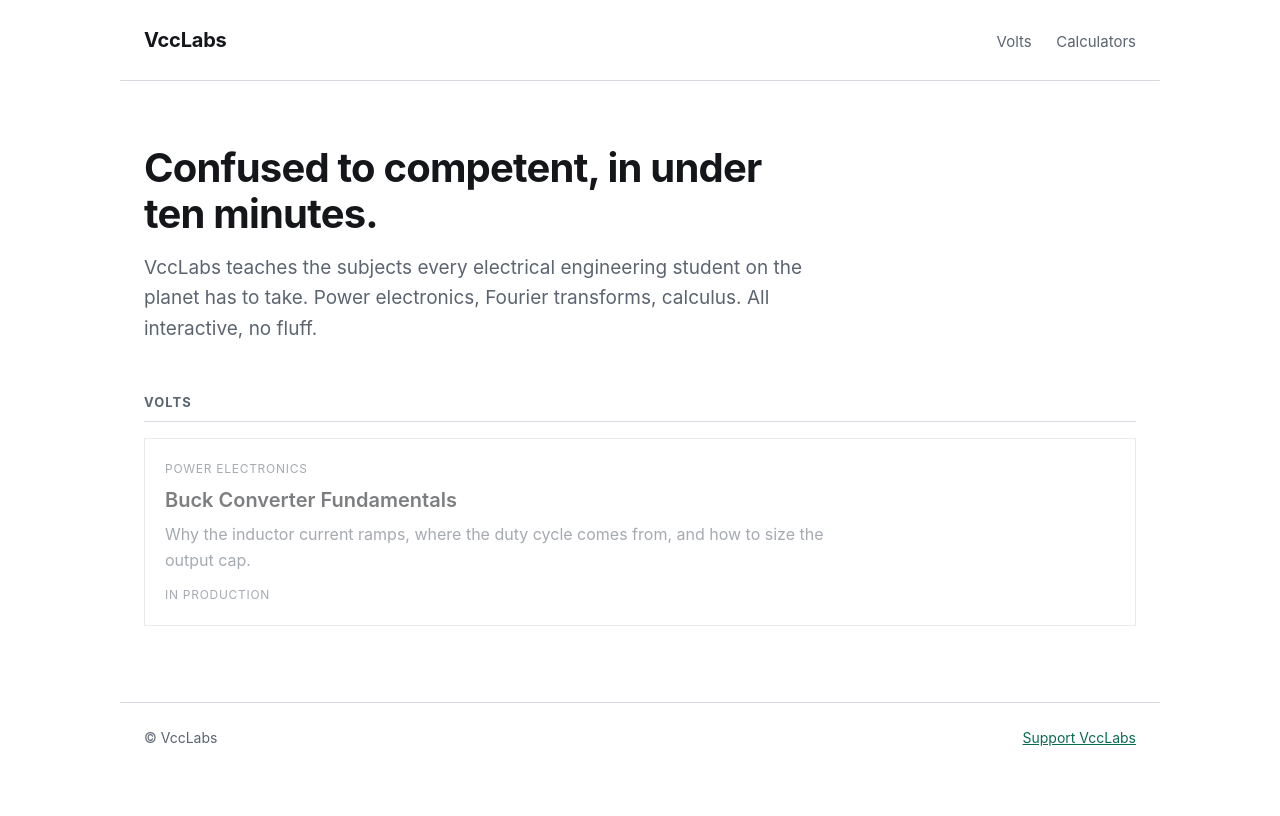
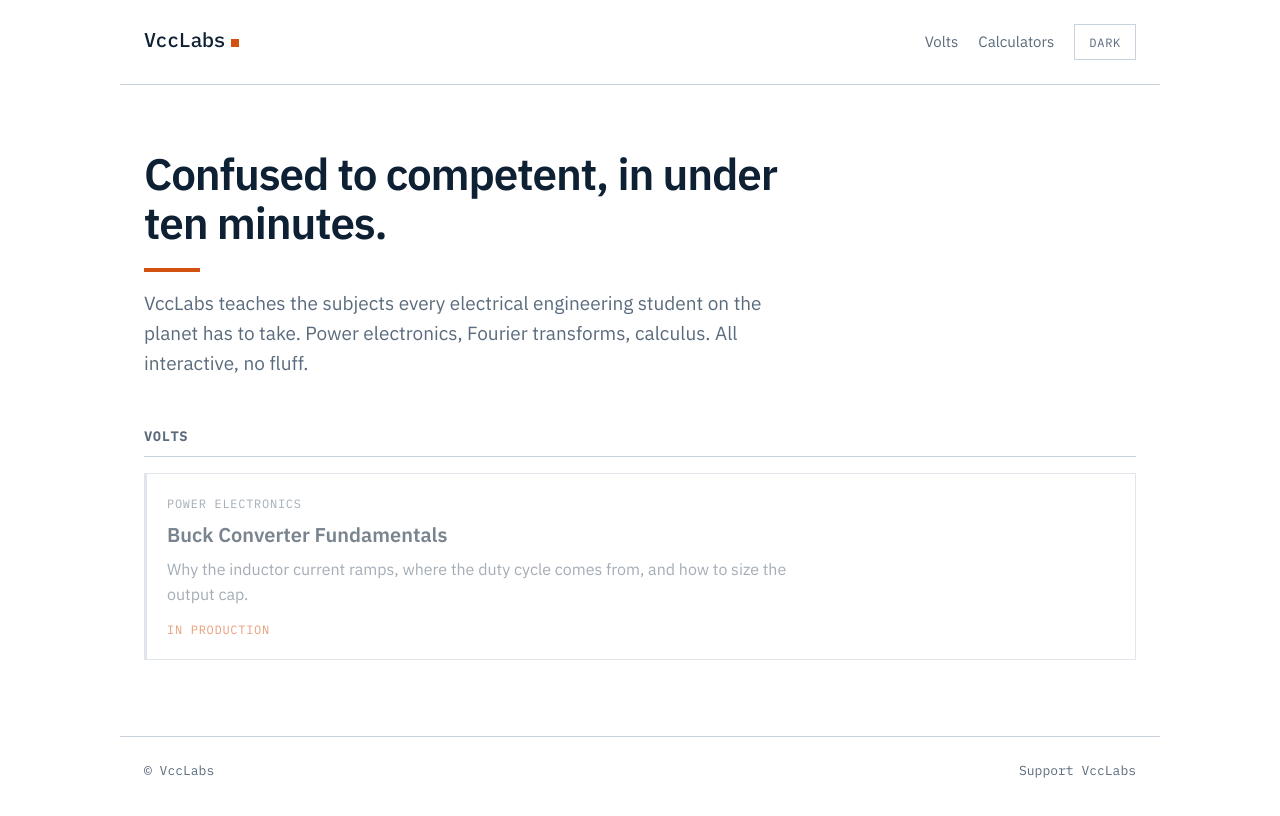
Before and after one commit to TheChipMaker/vcclabs-website, an Eleventy site: page src/index.njk in a window 1280 px wide. Built offline with nearby package versions, Linux system fonts and the light colour scheme; Eleventy itself is replaced by a stand-in of ours; files that its build step writes are made by us from their sources.

Commit message:
Add navy/orange brand palette, IBM Plex typography, and persistent dark/light toggle

```diff
--- a/src/_includes/base.njk
+++ b/src/_includes/base.njk
@@ -5,12 +5,28 @@
 <meta name="viewport" content="width=device-width, initial-scale=1">
 <title>{{ title }} — {{ site.title }}</title>
 <meta name="description" content="{{ description or site.description }}">
+<link rel="preconnect" href="https://fonts.googleapis.com">
+<link rel="preconnect" href="https://fonts.gstatic.com" crossorigin>
+<link rel="stylesheet" href="https://fonts.googleapis.com/css2?family=IBM+Plex+Mono:wght@400;500&family=IBM+Plex+Sans:wght@400;500;600;700&display=swap">
 <link rel="stylesheet" href="/assets/css/site.css">
+<script>
+  (function () {
+    var s = localStorage.getItem("vcc-theme");
+    var t = s || (matchMedia("(prefers-color-scheme: dark)").matches ? "dark" : "light");
+    document.documentElement.setAttribute("data-theme", t);
+  })();
+</script>
 </head>
 <body>
 <header class="site-header">
   <a class="wordmark" href="/">{{ site.title }}</a>
-  <nav><a href="/volts/">Volts</a> <a href="/tools/">Calculators</a></nav>
+  <nav>
+    <a href="/volts/">Volts</a>
+    <a href="/tools/">Calculators</a>
+    <button class="theme-toggle" type="button" data-theme-toggle aria-label="Toggle dark mode">
+      <span class="theme-toggle-label"></span>
+    </button>
+  </nav>
 </header>
 <main>{{ content | safe }}</main>
 <footer class="site-footer">
@@ -18,5 +34,6 @@
   <a href="{{ site.supportUrl }}">Support VccLabs</a>
 </footer>
 <p class="small-screen-notice">VccLabs is best viewed on a tablet or larger screen.</p>
+<script src="/assets/js/theme.js" defer></script>
 </body>
 </html>
--- a/src/assets/css/site.css
+++ b/src/assets/css/site.css
@@ -1,10 +1,29 @@
 :root {
-  --ink: #14161a;
-  --muted: #5c6470;
-  --line: #d6dae0;
-  --bg: #ffffff;
-  --accent: #0b6b4f;
+  --navy: #0E2033;
+  --orange: #F26522;
   --measure: 68ch;
+  --font-sans: "IBM Plex Sans", -apple-system, BlinkMacSystemFont, "Segoe UI", Helvetica, Arial, sans-serif;
+  --font-mono: "IBM Plex Mono", ui-monospace, SFMono-Regular, Menlo, Consolas, monospace;
+}
+
+[data-theme="light"] {
+  --bg: #FFFFFF;
+  --surface: #FFFFFF;
+  --ink: var(--navy);
+  --muted: #5A6B7D;
+  --line: #C9D3DD;
+  --accent: #D4520F;
+  --accent-ink: #FFFFFF;
+}
+
+[data-theme="dark"] {
+  --bg: #0B1826;
+  --surface: #12283D;
+  --ink: #E8EEF4;
+  --muted: #93A5B8;
+  --line: #24405B;
+  --accent: var(--orange);
+  --accent-ink: #0B1826;
 }
 
 * { box-sizing: border-box; }
@@ -15,7 +34,7 @@ body {
   margin: 0;
   background: var(--bg);
   color: var(--ink);
-  font: 16px/1.6 -apple-system, BlinkMacSystemFont, "Segoe UI", Helvetica, Arial, sans-serif;
+  font: 16px/1.6 var(--font-sans);
 }
 
 a { color: var(--accent); }
@@ -39,15 +58,30 @@ main,
 }
 
 .wordmark {
-  font-weight: 700;
+  font-family: var(--font-mono);
+  font-weight: 500;
   font-size: 20px;
-  letter-spacing: -0.01em;
+  letter-spacing: -0.02em;
   color: var(--ink);
   text-decoration: none;
 }
 
+.wordmark::after {
+  content: "";
+  display: inline-block;
+  width: 8px;
+  height: 8px;
+  margin-left: 6px;
+  background: var(--accent);
+}
+
+.site-header nav {
+  display: flex;
+  align-items: center;
+  gap: 20px;
+}
+
 .site-header nav a {
-  margin-left: 20px;
   font-size: 15px;
   text-decoration: none;
   color: var(--muted);
@@ -55,13 +89,41 @@ main,
 
 .site-header nav a:hover { color: var(--ink); }
 
+.theme-toggle {
+  font-family: var(--font-mono);
+  font-size: 12px;
+  letter-spacing: 0.06em;
+  text-transform: uppercase;
+  min-height: 36px;
+  padding: 0 14px;
+  color: var(--muted);
+  background: transparent;
+  border: 1px solid var(--line);
+  cursor: pointer;
+}
+
+.theme-toggle:hover {
+  color: var(--accent);
+  border-color: var(--accent);
+}
+
 .hero { padding: 64px 0 48px; max-width: var(--measure); }
 
 .hero h1 {
   margin: 0 0 16px;
-  font-size: 40px;
-  line-height: 1.15;
-  letter-spacing: -0.02em;
+  font-size: 44px;
+  font-weight: 600;
+  line-height: 1.12;
+  letter-spacing: -0.025em;
+}
+
+.hero h1::after {
+  content: "";
+  display: block;
+  width: 56px;
+  height: 4px;
+  margin-top: 20px;
+  background: var(--accent);
 }
 
 .hero p { margin: 0; font-size: 19px; color: var(--muted); }
@@ -69,6 +131,7 @@ main,
 .volt-list { padding-bottom: 64px; }
 
 .volt-list h2 {
+  font-family: var(--font-mono);
   font-size: 13px;
   letter-spacing: 0.08em;
   text-transform: uppercase;
@@ -82,24 +145,32 @@ main,
   display: block;
   padding: 20px;
   margin-bottom: 12px;
+  background: var(--surface);
   border: 1px solid var(--line);
+  border-left: 3px solid var(--line);
   text-decoration: none;
   color: inherit;
   min-height: 44px;
 }
 
-a.volt-card:hover { border-color: var(--ink); }
+a.volt-card:hover {
+  border-color: var(--line);
+  border-left-color: var(--accent);
+}
 
 .volt-card.is-draft { opacity: 0.55; }
 
 .volt-subject,
 .volt-duration {
   display: block;
+  font-family: var(--font-mono);
   font-size: 12px;
   letter-spacing: 0.06em;
   text-transform: uppercase;
   color: var(--muted);
 }
+
+.volt-duration { color: var(--accent); }
 
 .volt-title {
   display: block;
@@ -122,14 +193,19 @@ a.volt-card:hover { border-color: var(--ink); }
   padding-top: 24px;
   padding-bottom: 40px;
   border-top: 1px solid var(--line);
-  font-size: 14px;
+  font-family: var(--font-mono);
+  font-size: 13px;
   color: var(--muted);
 }
+
+.site-footer a { color: var(--muted); text-decoration: none; }
+.site-footer a:hover { color: var(--accent); }
 
 .small-screen-notice { display: none; }
 
 @media (max-width: 767px) {
   main, .site-header nav, .site-footer { display: none; }
+  .wordmark::after { display: none; }
   .small-screen-notice {
     display: block;
     padding: 40px 24px;
--- /dev/null
+++ b/src/assets/js/theme.js
@@ -0,0 +1,23 @@
+(function () {
+  var root = document.documentElement;
+
+  function label() {
+    var dark = root.getAttribute("data-theme") === "dark";
+    document.querySelectorAll("[data-theme-toggle]").forEach(function (b) {
+      var span = b.querySelector(".theme-toggle-label");
+      if (span) span.textContent = dark ? "Light" : "Dark";
+      b.setAttribute("aria-pressed", String(dark));
+    });
+  }
+
+  document.addEventListener("click", function (e) {
+    var btn = e.target.closest("[data-theme-toggle]");
+    if (!btn) return;
+    var next = root.getAttribute("data-theme") === "dark" ? "light" : "dark";
+    root.setAttribute("data-theme", next);
+    localStorage.setItem("vcc-theme", next);
+    label();
+  });
+
+  label();
+})();
```
